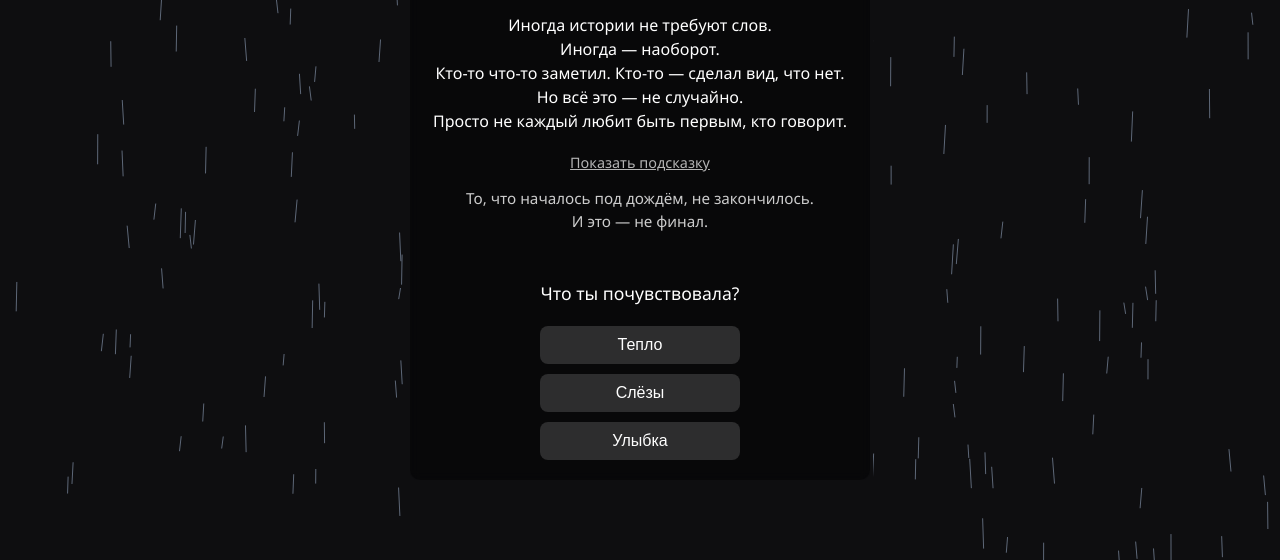
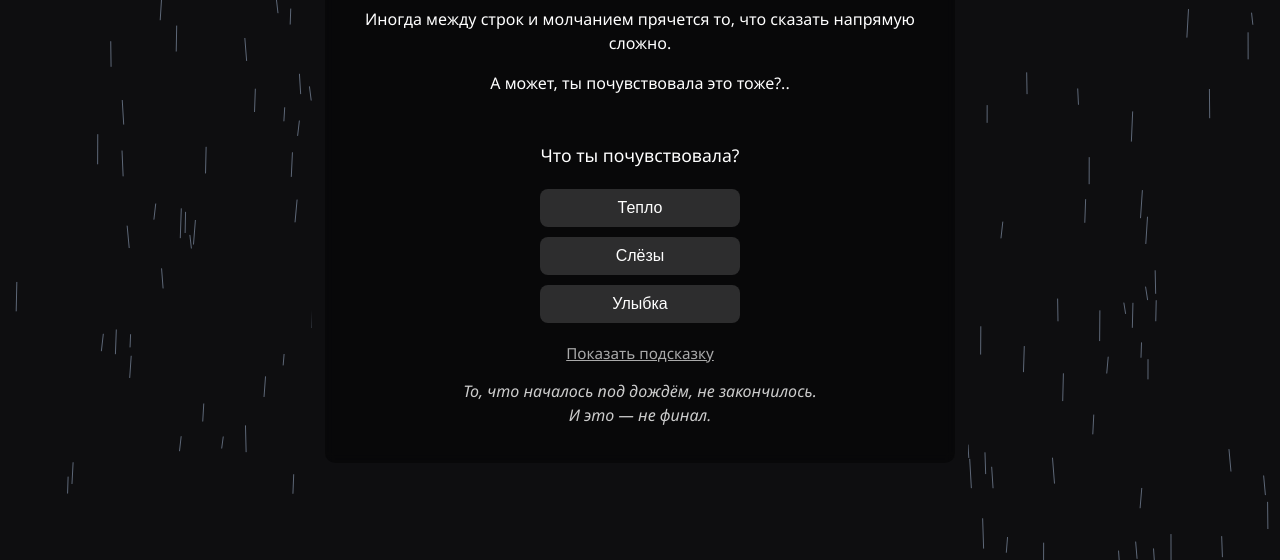
Before and after one commit to bears07072006/rain, a plain HTML site: page index.html in a window 1280 px wide. Both pictures are taken after a click on the element "Показать подсказку". Shown: the part 240-800 px from the top of the page. Drawn offline with Linux system fonts and the light colour scheme.

Commit message:
Update index.html

```diff
--- a/index.html
+++ b/index.html
@@ -1,8 +1,8 @@
 <!DOCTYPE html>
 <html lang="ru">
 <head>
-  <meta charset="UTF-8" />
-  <meta name="viewport" content="width=device-width, initial-scale=1.0"/>
+  <meta charset="UTF-8">
+  <meta name="viewport" content="width=device-width, initial-scale=1.0">
   <title>То, что началось под дождём</title>
   <style>
     html, body {
@@ -78,16 +78,16 @@
 
     .hint {
       margin-top: 20px;
-      font-size: 0.9em;
+      font-size: 0.95em;
+      color: #aaa;
+      cursor: pointer;
       text-decoration: underline;
-      cursor: pointer;
-      opacity: 0.7;
     }
 
     .extra-text {
       margin-top: 10px;
       display: none;
-      font-size: 0.95em;
+      font-style: italic;
       color: #ccc;
     }
   </style>
@@ -96,29 +96,22 @@
   <canvas id="rain"></canvas>
   <div class="text-container">
     <h1>То, что началось под дождём</h1>
-    <p>Однажды это всё началось с простой капли на стекле.<br>И если ты здесь — значит, кое-что отозвалось.</p>
-    <p>Иногда истории не требуют слов.<br>
-    Иногда — наоборот.<br>
-    Кто-то что-то заметил. Кто-то — сделал вид, что нет.<br>
-    Но всё это — не случайно.<br>
-    Просто не каждый любит быть первым, кто говорит.</p>
+    <p>Однажды это всё началось с простой капли на стекле. <br>И если ты здесь — значит, кое-что отозвалось.</p>
+    <p>Иногда между строк и молчанием прячется то, что сказать напрямую сложно.</p>
+    <p>А может, ты почувствовала это тоже?..</p>
+
+    <form id="myForm" class="form-container">
+      <input type="hidden" name="source" value="дождливый сайт">
+      <p class="question">Что ты почувствовала?</p>
+      <button type="button" onclick="sendForm('Тепло')">Тепло</button>
+      <button type="button" onclick="sendForm('Слёзы')">Слёзы</button>
+      <button type="button" onclick="sendForm('Улыбка')">Улыбка</button>
+    </form>
 
     <div class="hint" onclick="showExtra()">Показать подсказку</div>
     <div class="extra-text" id="extraText">
       <p>То, что началось под дождём, не закончилось.<br>И это — не финал.</p>
     </div>
-
-    <form action="https://formsubmit.co/dimak0071@bk.ru" method="POST" class="form-container">
-      <input type="hidden" name="_captcha" value="false">
-      <input type="hidden" name="_template" value="table">
-      <input type="hidden" name="_subject" value="Ответ от неё...">
-      <input type="hidden" name="source" value="дождливый сайт">
-
-      <p class="question">Что ты почувствовала?</p>
-      <button type="submit" name="response" value="Тепло">Тепло</button>
-      <button type="submit" name="response" value="Слёзы">Слёзы</button>
-      <button type="submit" name="response" value="Улыбка">Улыбка</button>
-    </form>
   </div>
 
   <script>
@@ -161,14 +154,36 @@
 
     draw();
 
+    // Resize
     window.addEventListener('resize', () => {
       width = canvas.width = window.innerWidth;
       height = canvas.height = window.innerHeight;
     });
 
+    // Show extra text
     function showExtra() {
-      const el = document.getElementById("extraText");
-      el.style.display = "block";
+      document.getElementById("extraText").style.display = "block";
+    }
+
+    // Handle form submit
+    function sendForm(value) {
+      const data = {
+        source: "дождливый сайт",
+        response: value
+      };
+
+      fetch("https://formsubmit.co/ajax/dimak0071@bk.ru", {
+        method: "POST",
+        headers: { "Content-Type": "application/json" },
+        body: JSON.stringify(data)
+      })
+      .then(response => {
+        if (response.ok) {
+          document.getElementById("myForm").innerHTML = "<p style='color:white;'>Я получил твой ответ. Спасибо.</p>";
+        } else {
+          alert("Не удалось отправить. Попробуй снова позже.");
+        }
+      });
     }
   </script>
 </body>
```
